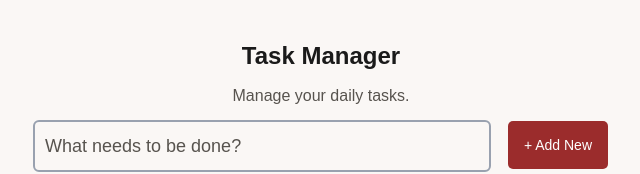
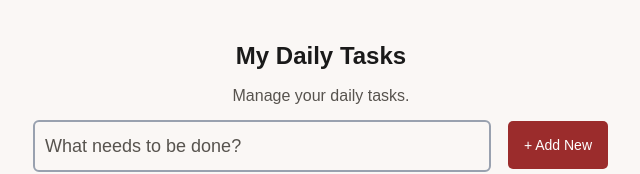
Before and after one commit to kamalkant11/react-shadcn-ui-practice, a React (Vite) app in the folder shadcn-integration/: page / in a window 1280 px wide. Shown: the top 174 px of the page, without its empty margins (319-959 px from the left). Built offline with nearby package versions, Linux system fonts and the light colour scheme.

Commit message:
Changed the heading by main

```diff
--- a/shadcn-integration/src/pages/TodoPage.jsx
+++ b/shadcn-integration/src/pages/TodoPage.jsx
@@ -26,7 +26,7 @@ const TodoPage = () => {
 
   return (
     <main className="w-full min-h-screen flex flex-col items-center space-y-3 bg-background text-foreground px-4">
-      <h1 className="mt-10 font-bold text-2xl">Task Manager</h1>
+      <h1 className="mt-10 font-bold text-2xl">My Daily Tasks</h1>
 
       <p className="text-md font-medium text-muted-foreground">
         Manage your daily tasks.
```
